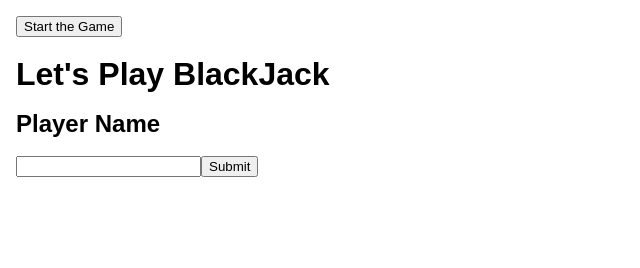
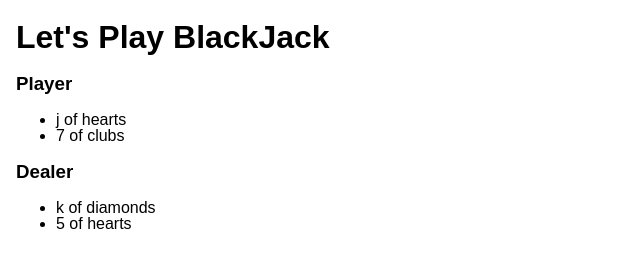
Before and after one commit to AaronStPete/black-jack, a website: page public/index.html in a window 1280 px wide. Both pictures are taken after a click on the button "Start the Game". Shown: the whole page, without its empty margins (0-640 px from the left). Drawn offline with Linux system fonts and the light colour scheme.

Commit message:
startGame hides button; player & dealer hands display on DOM

```diff
--- a/public/index.html
+++ b/public/index.html
@@ -7,14 +7,25 @@
     <link rel="stylesheet" href="./screen.css">
   </head>
   <body>
-    <button onclick="startGame()">Start the Game</button>
+    <button onclick="startGame()" id="startGameButton">Start the Game</button>
     <h1>Let's Play BlackJack</h1>
-    <Section class="player1NameField">
+    <!-- <Section class="player1NameField">
       <h1 id="playerName">Player Name</h1>
-      <input id="playerNameField" type="text"><button id="playerNameButton" type="button" onclick="createPlayer1()">Submit</button>
-    </Section>
-    <section class="player1Hand">
 
+      <input id="playerNameField" type="text" onkeypress="return createPlayer1()">
+      <button id="playerNameButton" type="button" onclick="createPlayer1()">Submit</button>
+    </Section> -->
+    <section class="player">
+      <section id="playerName"><h1>Player</h1></section>
+      <section>
+        <ul id="playerHand"></ul>
+      </section>
+    </section>
+    <section class="dealer">
+      <section><h1>Dealer</h1></section>
+      <section>
+        <ul id="dealerHand"></ul>
+      </section>
     </section>
     <script src="./main.js" charset="utf-8"></script>
   </body>
--- a/public/main.js
+++ b/public/main.js
@@ -29,7 +29,7 @@ const buildDeck = () => {
         unshuffledDeck.push(card);
         }
     }
-    console.log(unshuffledDeck)
+    // console.log(unshuffledDeck)
 }
 
 ////shuffle the unshuffledDeck into a new array
@@ -49,6 +49,7 @@ const shuffleDeck = () => {
 const draw = (who) => {
     const nextCard = (getRandNum(shuffledDeck.length));
     who.hand.push(shuffledDeck[nextCard]);
+    console.log(who, " drew ",(shuffledDeck[nextCard]))
     shuffledDeck.splice(nextCard, 1);
 }
 
@@ -57,12 +58,44 @@ const dealNewHand = (input) => {
     draw(input)
   }
 
-////gameStart button logic
+const displayPlayerHand = (who) => {
+    const whoHand = document.querySelector("#playerHand");
+    for (let i = 0; i < who.hand.length; i++) {
+        const card = who.hand[i];
+        const listItem = document.createElement("li");
+        listItem.textContent = card.name + " of " + card.suits;
+        whoHand.appendChild(listItem);
+    }
+}
+
+const displayDealerHand = (who) => {
+    const whoHand = document.querySelector("#dealerHand");
+    for (let i = 0; i < who.hand.length; i++) {
+        const card = who.hand[i];
+        const listItem = document.createElement("li");
+        listItem.textContent = card.name + " of " + card.suits;
+        whoHand.appendChild(listItem);
+    }
+}
+
+const hide = (target) => {
+    let hideTarget = document.querySelector(target);
+    hideTarget.classList = "hide"
+}
+
+/// gamestart button logic
+
 startGame = () => {
+    hide("#startGameButton")
     buildDeck();
     shuffleDeck();
     dealNewHand(player);
+    displayPlayerHand(player);
     dealNewHand(dealer);
+    displayDealerHand(dealer);
 }
 
+////TODO: display new logic on screen
+//////hands
+
 ////TODO: create player logic
```
